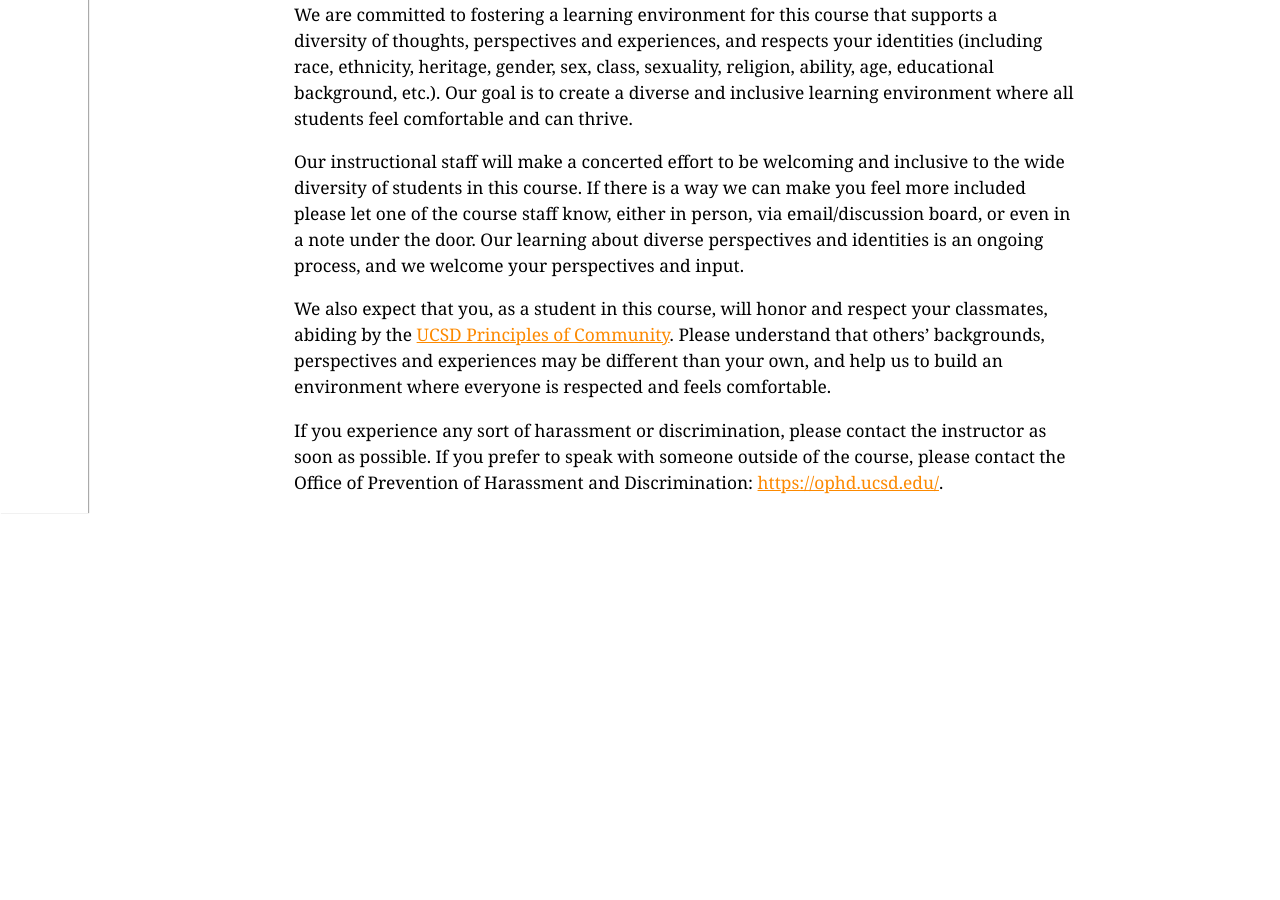
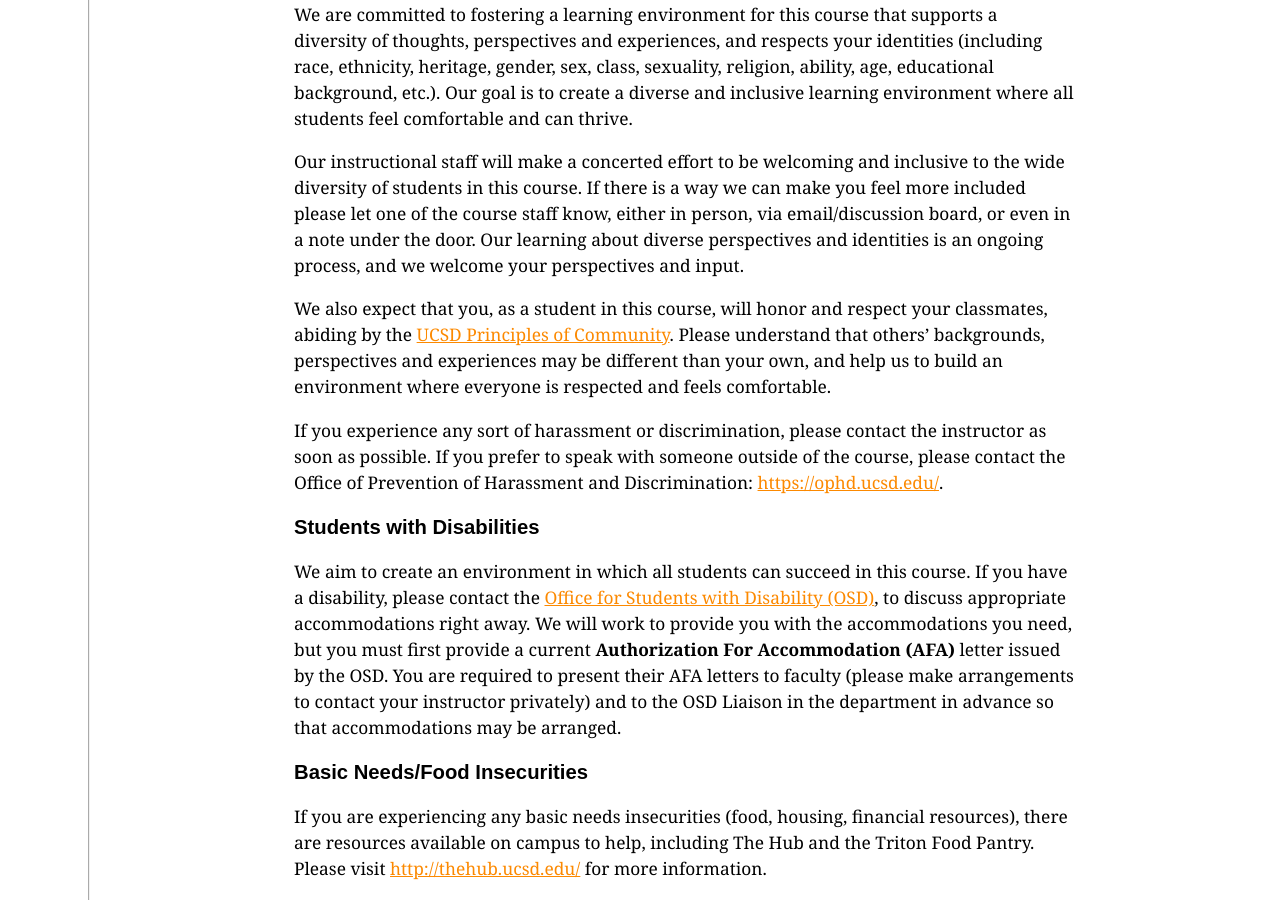
Before and after one commit to ucsd-cse8a-sp24/ucsd-cse8a-sp24.github.io, a Jekyll site: the page built from syllabus.md, in a window 1280 px wide and 900 px high, scrolled down 8742 px. Built offline with Jekyll 4.4.1, drawn with Linux system fonts in a browser that asks for light colours; before the commit the page ends 9255 px from its top, so only the background shows below that.

Commit message:
Update syllabus.md

```diff
--- a/syllabus.md
+++ b/syllabus.md
@@ -297,3 +297,11 @@
 instructor as soon as possible.   If you prefer to speak with someone outside
 of the course, please contact the Office of Prevention of Harassment and
 Discrimination: [https://ophd.ucsd.edu/](https://ophd.ucsd.edu/){:target="_blank"}.
+
+### Students with Disabilities
+
+We aim to create an environment in which all students can succeed in this course.  If you have a disability, please contact the [Office for Students with Disability (OSD)](https://osd.ucsd.edu/){:target="_blank"}, to discuss appropriate accommodations right away.  We will work to provide you with the accommodations you need, but you must first provide a current **Authorization For Accommodation (AFA)** letter issued by the OSD. You are required to present their AFA letters to faculty (please make arrangements to contact your instructor privately) and to the OSD Liaison in the department in advance so that accommodations may be arranged.
+
+### Basic Needs/Food Insecurities
+
+If you are experiencing any basic needs insecurities (food, housing, financial resources), there are resources available on campus to help, including The Hub and the Triton Food Pantry.  Please visit [http://thehub.ucsd.edu/](http://thehub.ucsd.edu/){:target="_blank"} for more information.
```
